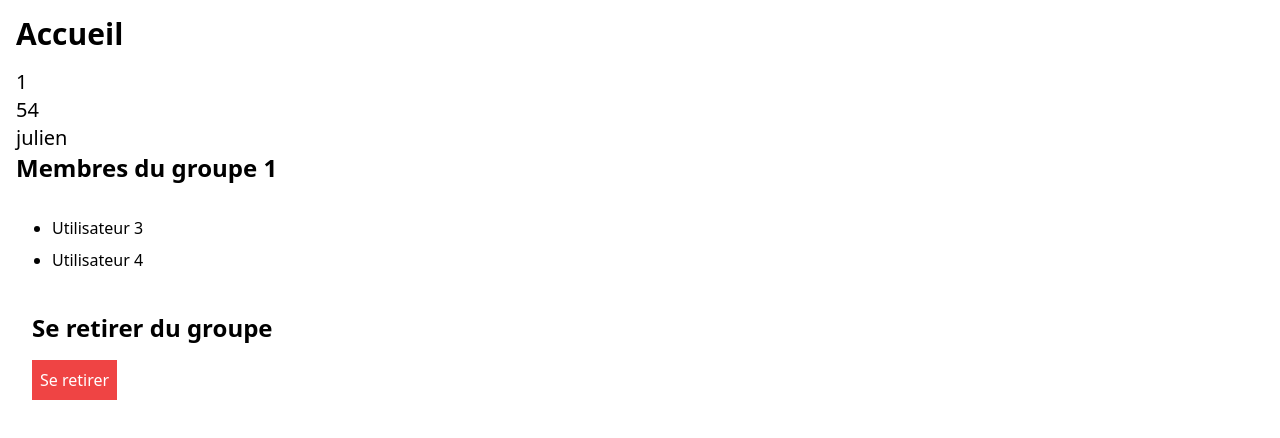
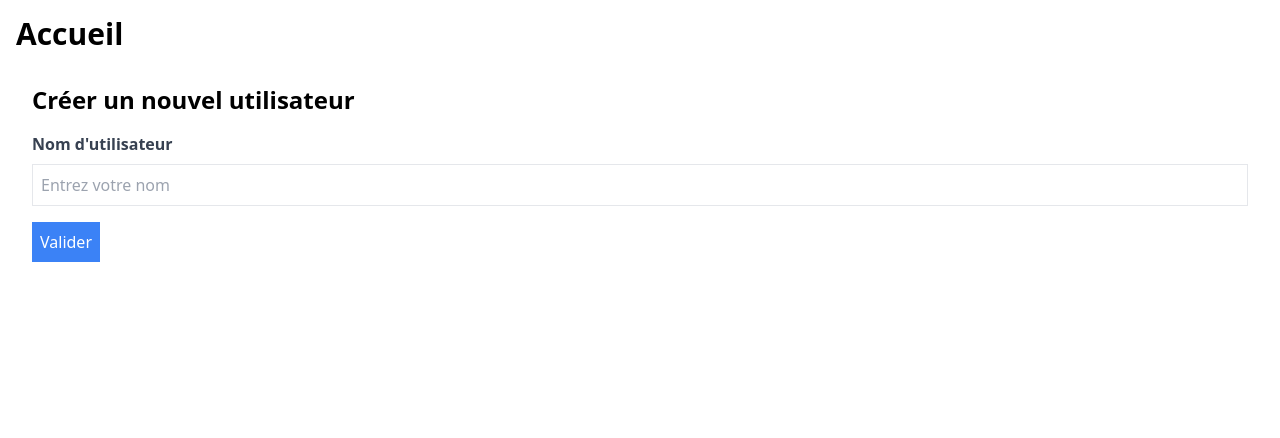
Before and after one commit to Julien-Clerc/CI-CD_Project, a Vue app in the folder Front/: page / in a window 1280 px wide. Shown: the top 438 px of the page. Built offline with nearby package versions, Linux system fonts and the light colour scheme.

Commit message:
Front: Add all store logic

```diff
--- a/Front/package.json
+++ b/Front/package.json
@@ -10,6 +10,7 @@
   },
   "dependencies": {
     "axios": "^1.7.7",
+    "pinia": "^2.2.4",
     "vue": "^3.5.10",
     "vue-router": "^4.0.13"
   },
--- a/Front/src/components/GroupList.vue
+++ b/Front/src/components/GroupList.vue
@@ -4,7 +4,7 @@
     <ul class="list-disc pl-5">
       <li v-for="group in groups" :key="group.id" class="mb-2">
         {{ group.name }}
-        <button @click="joinGroup(group.id)" class="bg-blue-500 text-white p-2 ml-4">Entrer dans le groupe</button>
+        <button @click="joinGroup(String(group.id))" class="bg-blue-500 text-white p-2 ml-4">Entrer dans le groupe</button>
       </li>
     </ul>
   </div>
@@ -12,6 +12,8 @@
 
 <script setup lang="ts">
   import { defineProps, defineEmits } from 'vue'
+  import { storeToRefs } from 'pinia';
+  import { useUser } from '../stores/user.store';
 
   const props = defineProps<{
     groups: {
@@ -20,11 +22,14 @@ const props = defineProps<{
     }[]
   }>()
 
-const emit = defineEmits<{
-  (e: 'joinGroup', groupId: number): void
-}>()
+  let { currentUser } = storeToRefs(useUser())
 
-const joinGroup = (groupId: number) => {
-  emit('joinGroup', groupId)
+  const joinGroup = (groupId: string) => {
+    if (currentUser?.value) {
+      currentUser.value.group_id = groupId
+      localStorage.setItem('currentUser', JSON.stringify(currentUser.value))
+    } else {
+      console.log('current user is null')
+    }
   }
 </script>
--- a/Front/src/components/LeaveGroup.vue
+++ b/Front/src/components/LeaveGroup.vue
@@ -7,13 +7,22 @@
 
   <script lang="ts">
   import { defineComponent } from 'vue'
+  import { storeToRefs } from 'pinia';
+  import { useUser } from '../stores/user.store';
 
   export default defineComponent({
     name: 'LeaveGroup',
     methods: {
       leaveGroup() {
-        // Logique pour se retirer du groupe
-        console.log('Se retirer du groupe')
+        let { currentUser } = storeToRefs(useUser())
+
+        if (currentUser?.value) {
+          currentUser.value.group_id = null
+          localStorage.setItem('currentUser', JSON.stringify(currentUser.value))
+        } else {
+          console.log('current user is null')
+        }
+
       },
     },
   })
--- a/Front/src/components/UserForm.vue
+++ b/Front/src/components/UserForm.vue
@@ -25,9 +25,12 @@ const username = ref('')
 
 const createUser = async () => {
   try {
-    const response = await axios.post('/api/users', { name: username.value })
-    const userId = response.data.id
-    localStorage.setItem('userId', userId)
+    // const response = await axios.post('/api/users', { name: username.value })
+    // const userId = response.data.id
+    const userId = String(Math.random() * 10);
+    const currentUser = {id: userId, name: username.value}
+
+    localStorage.setItem('currentUser', JSON.stringify(currentUser))
     alert('Utilisateur créé avec succès!')
     // Rediriger l'utilisateur vers une autre page si nécessaire
     window.location.reload()
--- a/Front/src/components/UsersWithoutGroup.vue
+++ b/Front/src/components/UsersWithoutGroup.vue
@@ -1,6 +1,5 @@
 <template>
     <div class="p-4">
-      <h1 class="text-2xl font-bold mb-4">Liste des utilisateurs sans groupe</h1>
       <ul class="list-disc pl-5">
         <li v-for="user in users" :key="user.id" class="mb-2">{{ user.name }}</li>
       </ul>
--- a/Front/src/main.ts
+++ b/Front/src/main.ts
@@ -2,8 +2,11 @@ import { createApp } from 'vue'
 import App from './App.vue'
 import './assets/tailwind.css'
 import router from './router'
+import { createPinia } from 'pinia'
 
+const pinia = createPinia()
+const app = createApp(App)
 
-createApp(App)
-    .use(router)
-    .mount('#app')
+app.use(pinia)
+app.use(router)
+app.mount('#app')
--- /dev/null
+++ b/Front/src/stores/user.store.ts
@@ -0,0 +1,15 @@
+import { defineStore } from 'pinia';
+
+interface UserState {
+    currentUser?: {
+        id: string;
+        name: string;
+        group_id?: string;
+    }
+}
+
+export const useUser = defineStore('user', {
+    state: (): UserState => ({
+        currentUser: JSON.parse(localStorage.getItem('currentUser')!)
+    }),
+})
--- a/Front/src/views/Home.vue
+++ b/Front/src/views/Home.vue
@@ -1,13 +1,10 @@
 <template>
   <div class="p-4">
     <h1 class="text-3xl font-bold mb-4">Accueil</h1>
-      <p class="text-xl">{{ currentUser.group_id }}</p>
-      <p class="text-xl">{{ currentUser.id }}</p>
-      <p class="text-xl">{{ currentUser.name }}</p>
 
-      <UserForm v-if="!userId || userId ===null" />
+    <UserForm v-if="!currentUser" />
 
-      <template v-else-if="currentUser.group_id===null">
+    <template v-else-if="!currentUser.group_id || currentUser.group_id===null">
       <h2 class="text-2xl font-bold mb-4">Utilisateurs sans groupe</h2>
       <UsersWithoutGroup :users="usersWithoutGroup" />
       <GroupList :groups="groups" />
@@ -16,7 +13,7 @@
 
     <template v-else>
       <h2 class="text-2xl font-bold mb-4">Membres du groupe {{ currentUser.group_id }}</h2>
-        <GroupUsers :group="groups.find(group => group.id === currentUser.group_id)" :users="group1Users" />
+      <GroupUsers :group="groups.find(group => group.id === currentUser?.group_id)" :users="groupUsers" />
       <LeaveGroup />
     </template>
   </div>
@@ -30,15 +27,10 @@
   import GroupUsers from '../components/GroupUsers.vue'
   import LeaveGroup from '../components/LeaveGroup.vue'
   import UserForm from '../components/UserForm.vue'
+  import { storeToRefs } from 'pinia';
+  import { useUser } from '../stores/user.store'
 
-  // const userId = ref<string | null>(null)
-
-  // For testing
-  const currentUser = ref({
-    id: 54, name: "julien", group_id: 1
-  })
-  const userId = currentUser.value.id
-
+  let { currentUser } = storeToRefs(useUser());
 
   const users = ref([
     { id: 1, name: 'Utilisateur 1', group_id: null },
@@ -57,11 +49,7 @@
     return users.value.filter(user => user.group_id === null)
   })
 
-  const group1Users = computed(() => {
-    return users.value.filter(user => user.group_id === 1)
+  const groupUsers = computed(() => {
+    return users.value.filter(user => user.group_id == currentUser?.value?.group_id)
   })
-
-  // onMounted(() => {
-  //   userId.value = localStorage.getItem('userId')
-  // })
 </script>
```
Also changed, not shown: 1 other file (tests, documents, lock files or other folders). Lines whose indentation alone changed are shown as unchanged.
